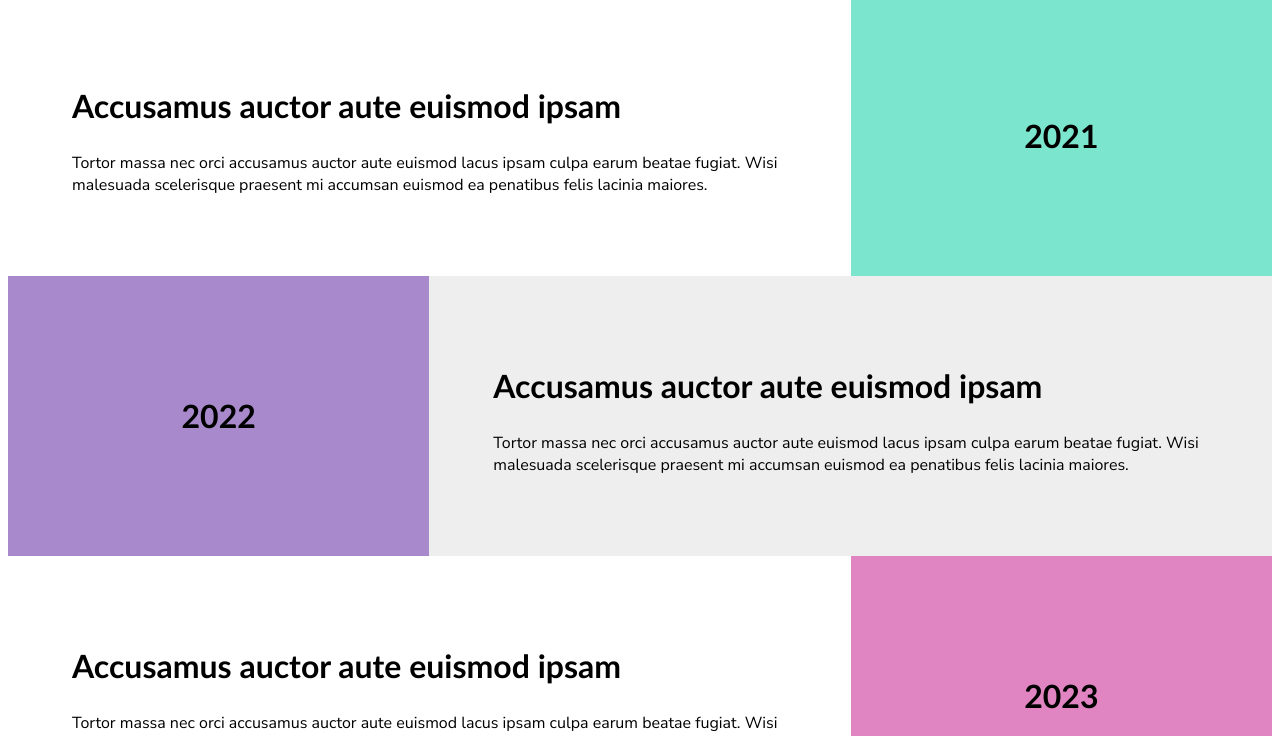
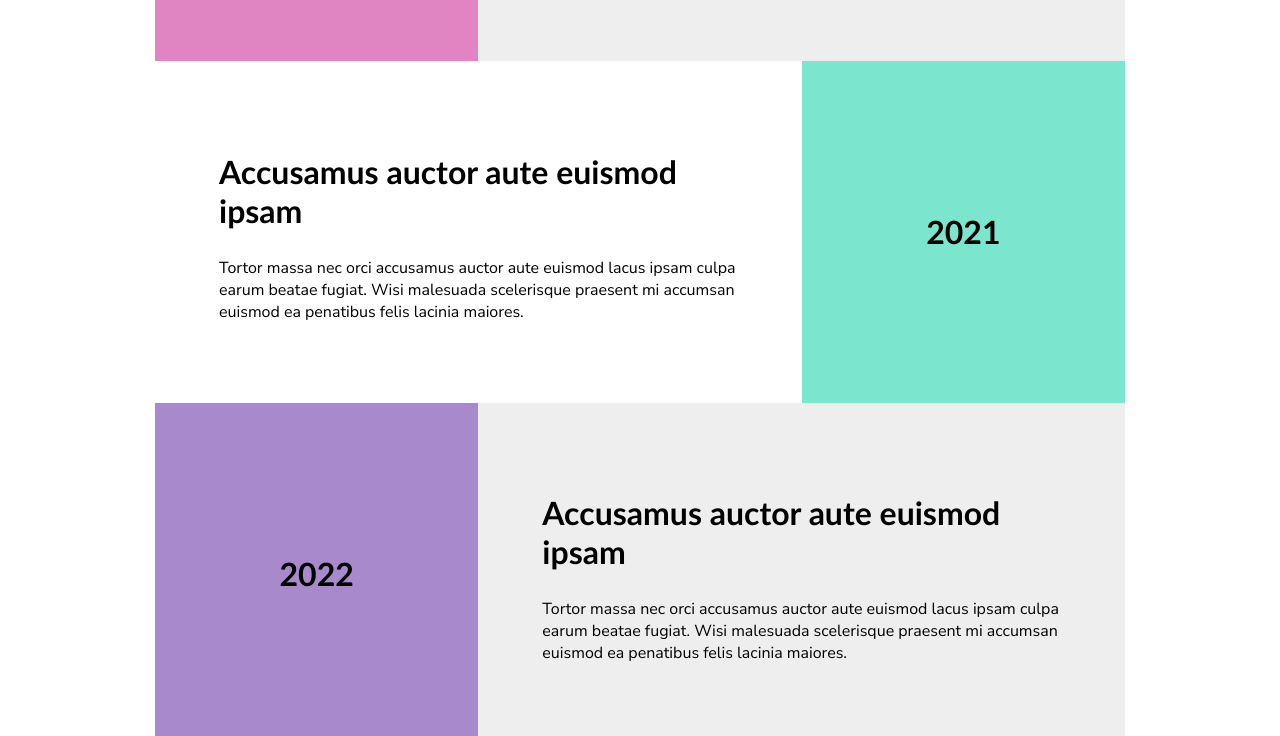
Before and after one commit to ellenfredholm-ctrl/Projektarbete---Foretagssida, a plain HTML site: page about.html in a window 1280 px wide. Shown: the part 646-1382 px from the top of the page. Drawn offline with Linux system fonts and the light colour scheme; a web font is replaced by a local one.

Commit message:
added styling

```diff
--- a/style.css
+++ b/style.css
@@ -95,6 +95,12 @@ h1 {
 h2 {
     font-size: 2em;
     font-family: Poetsen One, 'Gill Sans', 'Gill Sans MT', Calibri, sans-serif;
+}
+main {
+    margin: 0 auto;
+    padding: 0;
+    max-width: 60.625rem;
+    background-color: #E5E5E5;
 }
 .main-left-container {
     display: grid;
```
